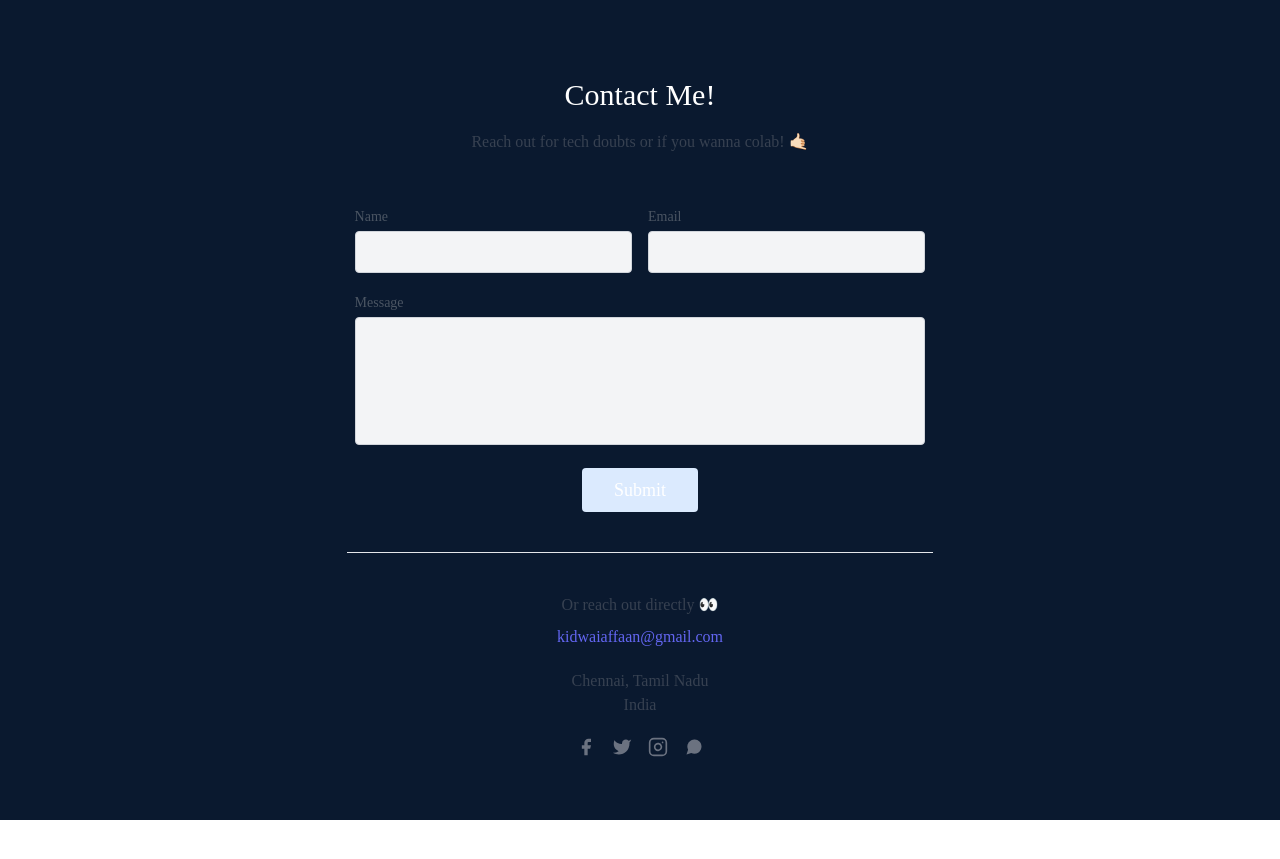
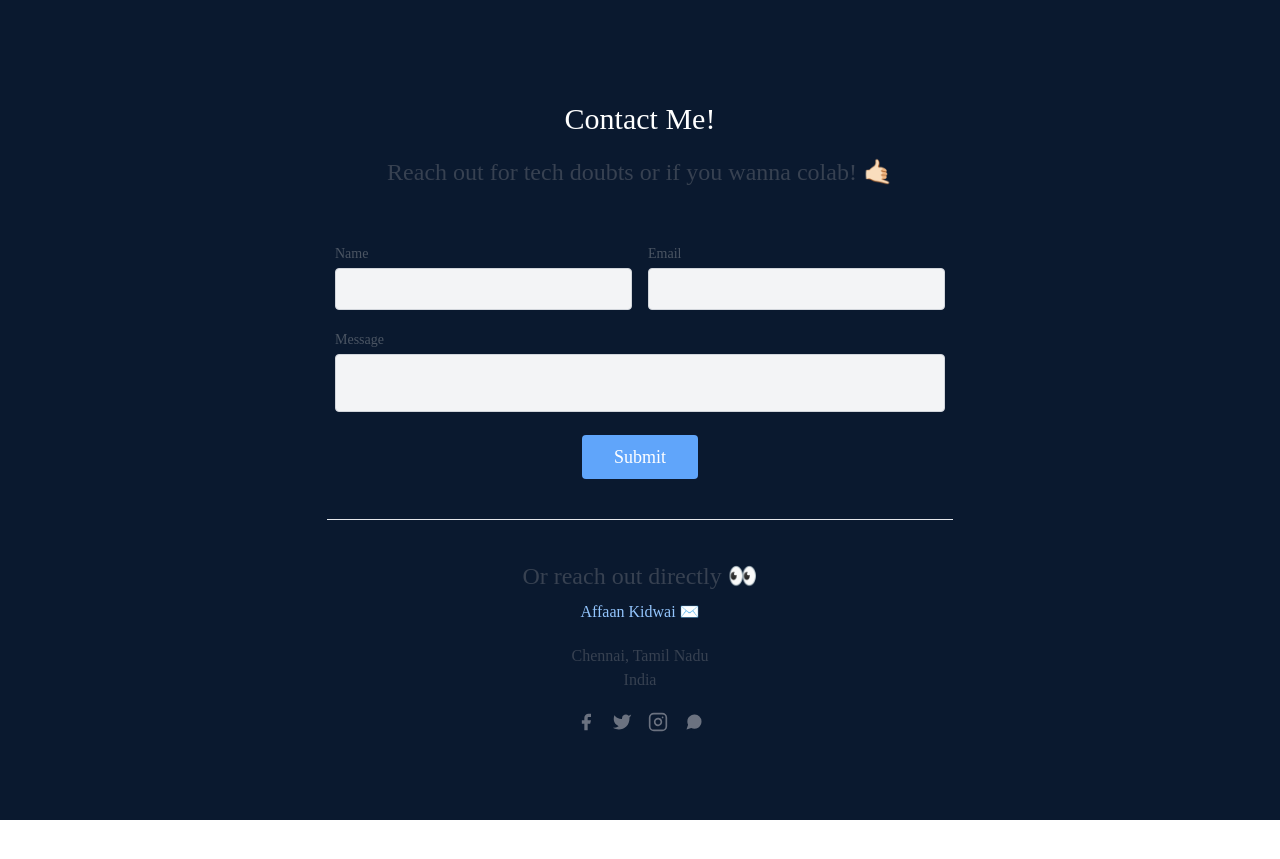
Before and after one commit to affaankidwai/My-Portfolio-Website, a React (Create React App) app: page / in a window 1280 px wide. Shown: the part 2380-3239 px from the top of the page. After the commit the page ends 3215 px from the top, so only its background shows below. Built offline with nearby package versions, Linux system fonts and the light colour scheme.

Commit message:
mail added

```diff
--- a/src/components/Contact.jsx
+++ b/src/components/Contact.jsx
@@ -18,7 +18,7 @@ const Contact = () => {
               <h1 className="sm:text-3xl text-2xl font-medium title-font mb-4 text-white">
                 Contact Me!
               </h1>
-              <p className="lg:w-2/3 mx-auto leading-relaxed text-base">
+              <p className="lg:w-2/3 mx-auto leading-relaxed  text-2xl">
                 Reach out for tech doubts or if you wanna colab! 🤙🏻
               </p>
             </div>
@@ -67,18 +67,19 @@ const Contact = () => {
                     <textarea
                       id="message"
                       name="message"
-                      className="w-full bg-gray-100 rounded border border-gray-300 focus:border-indigo-500 h-32 text-base outline-none text-gray-700 py-1 px-3 resize-none leading-6 transition-colors duration-200 ease-in-out"
+                      className="w-full bg-gray-100 rounded border border-gray-300 focus:border-indigo-500 h-22 text-base outline-none text-gray-700 py-1 px-3 resize-none leading-6 transition-colors duration-200 ease-in-out"
                     ></textarea>
                   </div>
                 </div>
                 <div className="p-2 w-full">
-                  <button className="flex mx-auto text-white bg-blue-100 border-0 py-2 px-8 focus:outline-none hover:bg-indigo-600 rounded text-lg">
+                  <button className="flex mx-auto text-white bg-blue-400 border-0 py-2 px-8 focus:outline-none hover:bg-blue-700 rounded text-lg">
                     Submit
                   </button>
                 </div>
                 <div className="p-2 w-full pt-8 mt-8 border-t border-gray-200 text-center">
-                  <p className="p-2">Or reach out directly 👀</p>
-                  <a className="text-indigo-500">kidwaiaffaan@gmail.com</a>
+                  <p className="p-2 text-2xl">Or reach out directly 👀</p>
+                  {/* <a className="text-indigo-500">kidwaiaffaan@gmail.com</a> </a> */ }
+                  <a className="text-blue-300 hover:text-blue-700" href="mailto:kidwaiaffaan@gmail.com">Affaan Kidwai ✉️</a>
                   <p className="leading-normal my-5">
                     Chennai, Tamil Nadu
                     <br />
```
